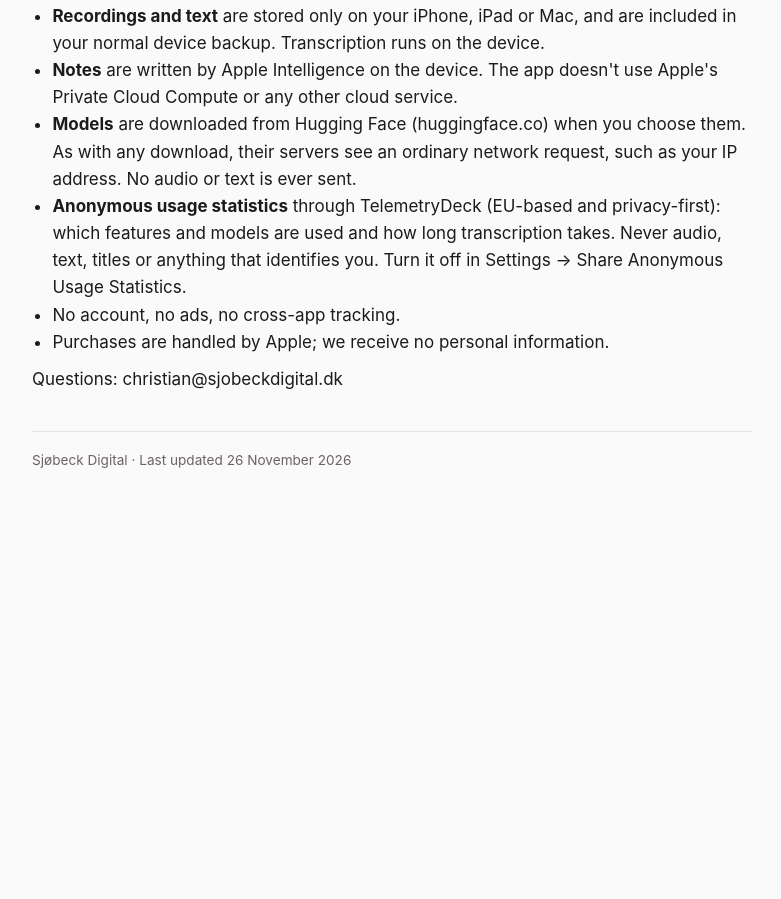
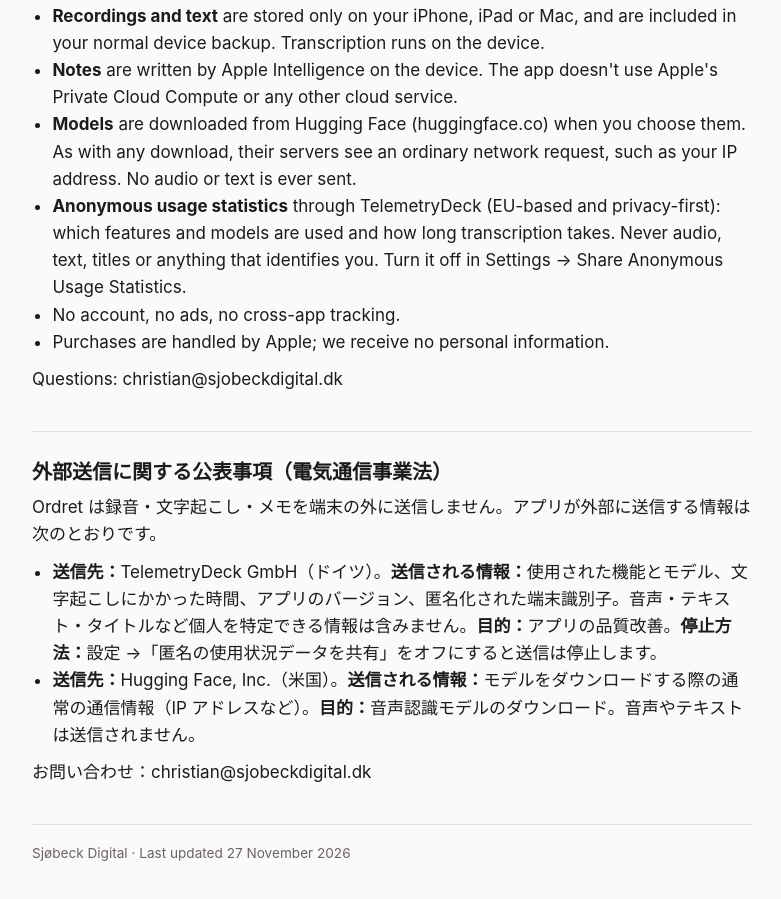
Before and after one commit to csjobeck/ordret-site, a plain HTML site: page privacy/index.html in a window 1280 px wide. Shown: the part 812-1711 px from the top of the page, without its empty margins (248-1029 px from the left). Before the commit the page ends 1356 px from the top, so only its background shows below. Drawn offline with Linux system fonts and the light colour scheme.

Commit message:
Update privacy/index.html

```diff
--- a/privacy/index.html
+++ b/privacy/index.html
@@ -39,7 +39,17 @@
     <p>Questions: <span>christian@sjobeckdigital.dk</span></p>
   </section>
 
-  <footer>Sjøbeck Digital · Last updated 26 November 2026</footer>
+  <section lang="ja">
+    <h2>外部送信に関する公表事項（電気通信事業法）</h2>
+    <p>Ordret は録音・文字起こし・メモを端末の外に送信しません。アプリが外部に送信する情報は次のとおりです。</p>
+    <ul>
+      <li><strong>送信先：</strong>TelemetryDeck GmbH（ドイツ）。<strong>送信される情報：</strong>使用された機能とモデル、文字起こしにかかった時間、アプリのバージョン、匿名化された端末識別子。音声・テキスト・タイトルなど個人を特定できる情報は含みません。<strong>目的：</strong>アプリの品質改善。<strong>停止方法：</strong>設定 →「匿名の使用状況データを共有」をオフにすると送信は停止します。</li>
+      <li><strong>送信先：</strong>Hugging Face, Inc.（米国）。<strong>送信される情報：</strong>モデルをダウンロードする際の通常の通信情報（IP アドレスなど）。<strong>目的：</strong>音声認識モデルのダウンロード。音声やテキストは送信されません。</li>
+    </ul>
+    <p>お問い合わせ：<span>christian@sjobeckdigital.dk</span></p>
+  </section>
+
+  <footer>Sjøbeck Digital · Last updated 27 November 2026</footer>
 </main>
 </body>
 </html>
```
